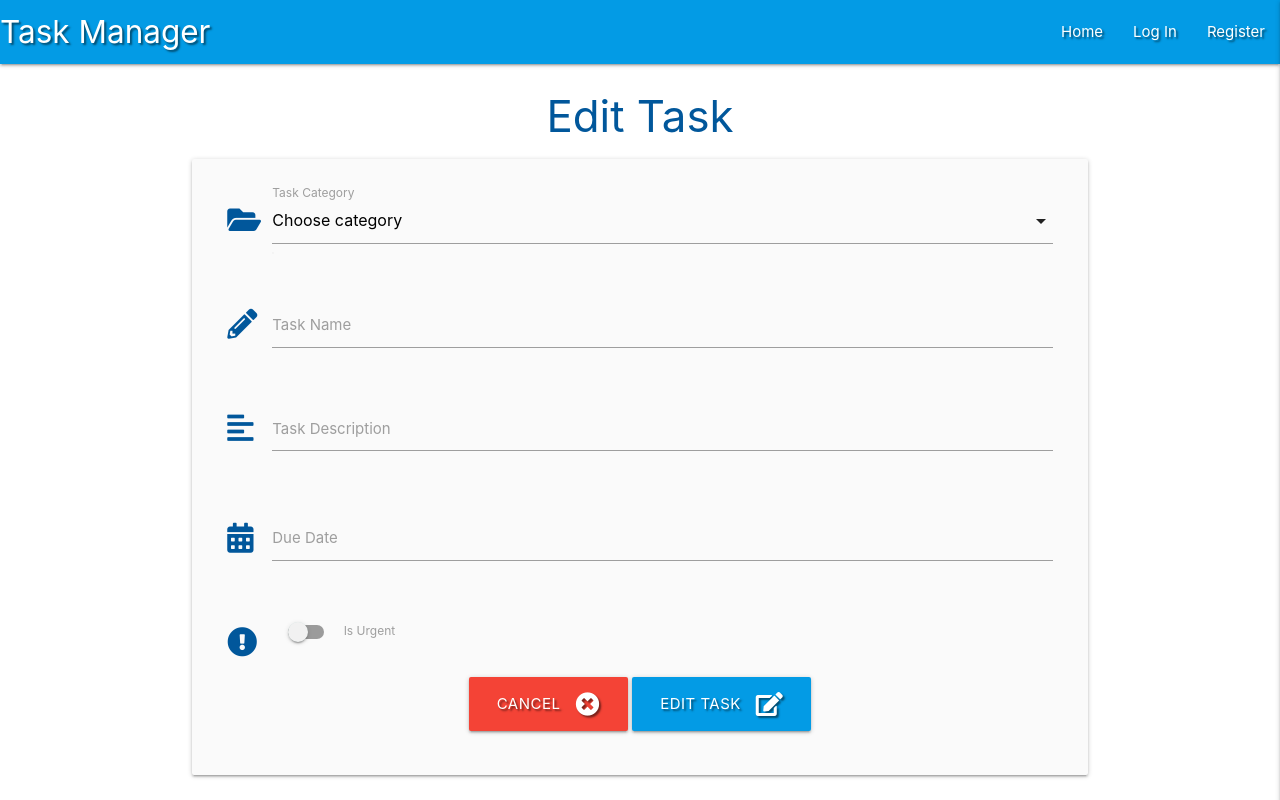
After one commit to adamdelancey/mongo-flask-walkthrough, a Flask app: template templates/edit_task.html in a window 1280 px wide. The commit adds this page. Run offline with Flask 2, Linux system fonts and the light colour scheme; the template is opened without the code that fills it, so the values that code supplies are empty; some libraries are stand-ins or nearby versions.

Commit message:
update and delete tasks added

```diff
--- a/app.py
+++ b/app.py
@@ -119,6 +119,35 @@ def add_task():
     return render_template("add_task.html", categories=categories)
 
 
+@app.route("/edit_task/<task_id>", methods=["GET", "POST"])
+def edit_task(task_id):
+    if request.method == "POST":
+        is_urgent = "on" if request.form.get("is_urgent") else "off"
+        submit = {
+            "category_name": request.form.get("category_name"),
+            "task_name": request.form.get("task_name"),
+            "task_description": request.form.get("task_description"),
+            "is_urgent": is_urgent,
+            "due_date": request.form.get("due_date"),
+            "created_by": session["user"]
+        }
+        mongo.db.tasks.update({"_id": ObjectId(task_id)}, submit)
+        flash("Task Successfully Updated")
+
+    task = mongo.db.tasks.find_one({"_id": ObjectId(task_id)})
+    categories = mongo.db.categories.find().sort("category_name", 1)
+    return render_template("edit_task.html", task=task, categories=categories)
+
+
+@app.route("/delete_task/<task_id>")
+def delete_task(task_id):
+    mongo.db.tasks.remove({"_id": ObjectId(task_id)})
+    flash("Task Successfully Deleted")
+    return redirect(url_for("get_tasks"))
+
+
+
+
 if __name__ == "__main__":
     app.run(host=os.environ.get("IP"),
             port=int(os.environ.get("PORT")),
--- /dev/null
+++ b/templates/edit_task.html
@@ -0,0 +1,86 @@
+{%  extends "base.html" %}
+{% block content %}
+
+    <h3 class="light-blue-text text-darken-4 center-align">Edit Task</h3>
+
+    <div class="row card-panel grey lighten-5">
+        <form class="col s12" method="POST" action="{{ url_for('edit_task', task_id=task._id) }}">
+             <!--category selection-->
+            <div class="row">
+                  <div class="input-field col s12">
+                       <i class="fas fa-folder-open prefix light-blue-text text-darken-4"></i>
+                        <select id="category_name" name="category_name" class="validate" required>
+                            <option value="" disabled>Choose category</option>
+                            {% for category in categories%}
+                                {% if category.category_name == task.category_name %}
+                                <option value="{{category.category_name}}" selected>{{category.category_name}}</option>
+                                {% else %}
+                                <option value="{{category.category_name}}">{{category.category_name}}</option>
+                                {% endif %}
+                            {% endfor %}
+                        </select>
+                        <label for="category_name">Task Category</label>
+                    </div>
+            </div>
+             <!--task name-->
+            <div class="row">
+                <div class="input-field col s12">
+                    <i class="fas fa-pencil-alt prefix light-blue-text text-darken-4"></i>
+                    <input id="task_name" name="task_name" type="text" class="validate" minlength="5"
+                    maxlength="50" required value="{{task.task_name}}">
+                    <label for="task_name">Task Name</label>
+                </div>
+            </div>
+             <!--task description-->
+            <div class="row">
+                <div class="input-field col s12">
+                    <i class="fas fa-align-left prefix light-blue-text text-darken-4"></i>
+                    <textarea id="task_description" name="task_description" minlength="5"
+                    maxlength="200" required class="materialize-textarea validate" required>
+                        {{- task.task_description -}}
+                    </textarea>
+                    <label for="task_description">Task Description</label>
+                </div>
+            </div>
+             <!--due date picker-->
+            <div class="row">
+                <div class="input-field col s12">
+                    <i class="fas fa-calendar-alt prefix light-blue-text text-darken-4"></i>
+                    <input id="due_date" name="due_date" type="text" value="{{task.due_date}}" class="datepicker validate" required>
+                    <label for="due_date">Due Date</label>
+                </div>
+            </div>
+             <!--is urgent switch -->
+            <div class="row">
+                <div class="input-field col s12">
+                      <!-- Switch -->
+                    <div class="switch">
+                        <i class="fas fa-exclamation-circle prefix light-blue-text text-darken-4"></i>
+                        <label for="is_urgent">
+                            {% if task.is_urgent == "on" %}
+                                <input type="checkbox" id="is_urgent" name="is_urgent" checked>
+                            {% else %}
+                                <input type="checkbox" id="is_urgent" name="is_urgent">
+                            {% endif %}
+                            <span class="lever"></span>
+                            Is Urgent
+                        </label>
+                    </div>
+                </div>
+            </div>
+            <!--submit button-->
+            <div class="row">
+                <div class="col s12 center-align">
+                    <!--cancel button-->
+                    <a href="{{ url_for('get_tasks') }}" class="btn-large red text-shadow">
+                        Cancel <i class="fas fa-times-circle right"></i>
+                    </a>
+                    <button type="submit" class="btn-large light-blue darken-1 text-shadow">
+                        Edit task <i class="fas fa-edit right"></i>
+                    </button>
+                </div>
+            </div>
+        </form>
+    </div>
+
+{% endblock %}
--- a/templates/tasks.html
+++ b/templates/tasks.html
@@ -9,8 +9,10 @@
         <div class="collapsible-header white-text light-blue darken-4 text-shadow">
             <div class="col s3">
                 <i class="fas fa-caret-down"></i>
-                <a href="" class="btn-small green accent-4">Done</a>
-                <a href="" class="btn-small light-blue accent-4">Edit</a>
+                {% if session.user|lower == task.created_by|lower %}
+                <a href="{{ url_for('delete_task', task_id=task._id)}}" class="btn-small green accent-4">Done</a>
+                <a href="{{ url_for('edit_task', task_id=task._id)}}" class="btn-small light-blue accent-4">Edit</a>
+                {% endif %}
             </div>
             <div class="col s9">
                 <strong>{{ task.task_name }}</strong>: {{ task.due_date }}
```
